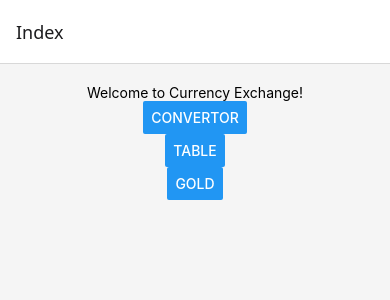
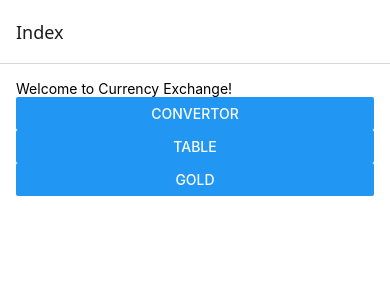
Before and after one commit to JoshuaSubray/Project-CE, a React Native app: screen / in a window 390 px wide. Shown: the top 300 px of the page. Built offline with nearby package versions, Linux system fonts and the light colour scheme.

Commit message:
updating css and adjustments to tables

```diff
--- a/App.js
+++ b/App.js
@@ -125,4 +125,38 @@ export const styles = StyleSheet.create({
     textAlign: 'center',
     marginTop: 10,
   },
+
+  // my css
+  container: {
+    flex: 1,
+    padding: 16,
+    backgroundColor: '#fff',
+  },
+  heading: {
+    fontSize: 18,
+    fontWeight: 'bold',
+    marginBottom: 10,
+  },
+  picker: {
+    height: 50,
+    marginBottom: 20,
+    backgroundColor: '#f0f0f0',
+    borderRadius: 5,
+  },
+  searchBar: {
+    height: 40,
+    borderColor: '#ccc',
+    borderWidth: 1,
+    marginBottom: 20,
+    paddingHorizontal: 8,
+    borderRadius: 5,
+  },
+  listItem: {
+    padding: 10,
+    borderBottomWidth: 1,
+    borderBottomColor: '#ccc',
+  },
+  listText: {
+    fontSize: 16,
+  },
 });
--- a/components/Table.js
+++ b/components/Table.js
@@ -8,8 +8,6 @@ const Table = ({ navigation, route }) => {
   const [inputDate, setInputDate] = useState('');
   const [availableDates, setAvailableDates] = useState([]);
   const [loading, setLoading] = useState(true);
-
-  // Fetch data based on selected table and date
   const fetchRates = async () => {
     setLoading(true);
     try {
@@ -41,8 +39,6 @@ const Table = ({ navigation, route }) => {
   return (
     <View style={styles.container}>
       <Text style={styles.heading}>Currency Table Viewer</Text>
-
-      {/* Table Picker */}
       <Picker
         selectedValue={table}
         onValueChange={(value) => setTable(value)}
@@ -52,16 +48,12 @@ const Table = ({ navigation, route }) => {
         <Picker.Item label="Table B" value="B" />
         <Picker.Item label="Table C" value="C" />
       </Picker>
-
-      {/* Date Input */}
       <TextInput
         style={styles.searchBar}
         placeholder="YYYY-MM-DD"
         value={inputDate}
         onChangeText={(value) => setInputDate(value)}
       />
-
-      {/* Loading Indicator */}
       {loading ? (
         <ActivityIndicator size="large" color="#0000ff" />
       ) : (
@@ -82,39 +74,39 @@ const Table = ({ navigation, route }) => {
   );
 };
 
-const styles = StyleSheet.create({
-  container: {
-    flex: 1,
-    padding: 16,
-    backgroundColor: '#fff',
-  },
-  heading: {
-    fontSize: 18,
-    fontWeight: 'bold',
-    marginBottom: 10,
-  },
-  picker: {
-    height: 50,
-    marginBottom: 20,
-    backgroundColor: '#f0f0f0',
-    borderRadius: 5,
-  },
-  searchBar: {
-    height: 40,
-    borderColor: '#ccc',
-    borderWidth: 1,
-    marginBottom: 20,
-    paddingHorizontal: 8,
-    borderRadius: 5,
-  },
-  listItem: {
-    padding: 10,
-    borderBottomWidth: 1,
-    borderBottomColor: '#ccc',
-  },
-  listText: {
-    fontSize: 16,
-  },
-});
+// // const styles = StyleSheet.create({
+// //   container: {
+// //     flex: 1,
+// //     padding: 16,
+// //     backgroundColor: '#fff',
+// //   },
+// //   heading: {
+// //     fontSize: 18,
+// //     fontWeight: 'bold',
+// //     marginBottom: 10,
+// //   },
+// //   picker: {
+// //     height: 50,
+// //     marginBottom: 20,
+// //     backgroundColor: '#f0f0f0',
+// //     borderRadius: 5,
+// //   },
+// //   searchBar: {
+// //     height: 40,
+// //     borderColor: '#ccc',
+// //     borderWidth: 1,
+// //     marginBottom: 20,
+// //     paddingHorizontal: 8,
+// //     borderRadius: 5,
+// //   },
+// //   listItem: {
+// //     padding: 10,
+// //     borderBottomWidth: 1,
+// //     borderBottomColor: '#ccc',
+// //   },
+// //   listText: {
+// //     fontSize: 16,
+// //   },
+// });
 
 export default Table;
```
